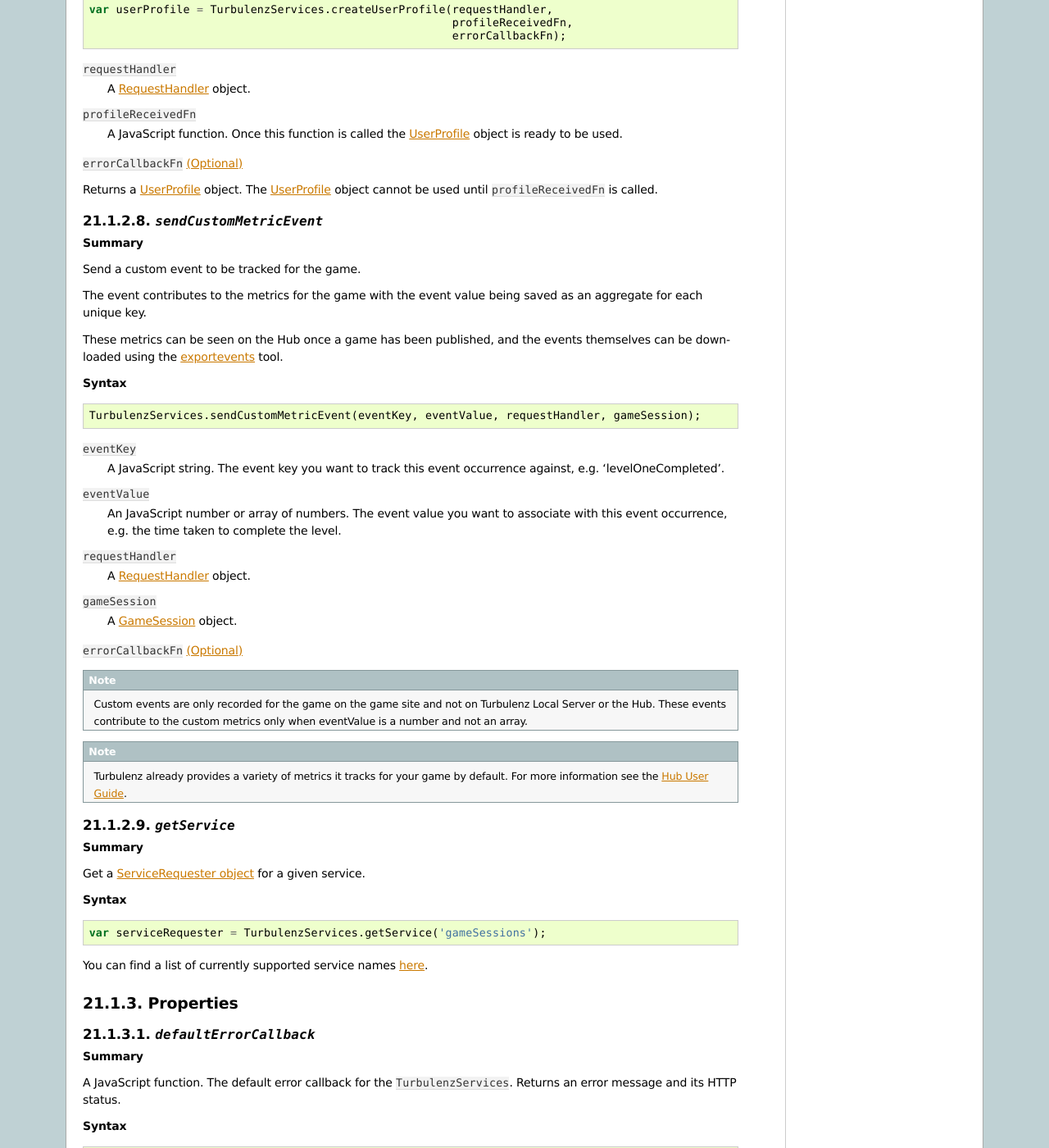
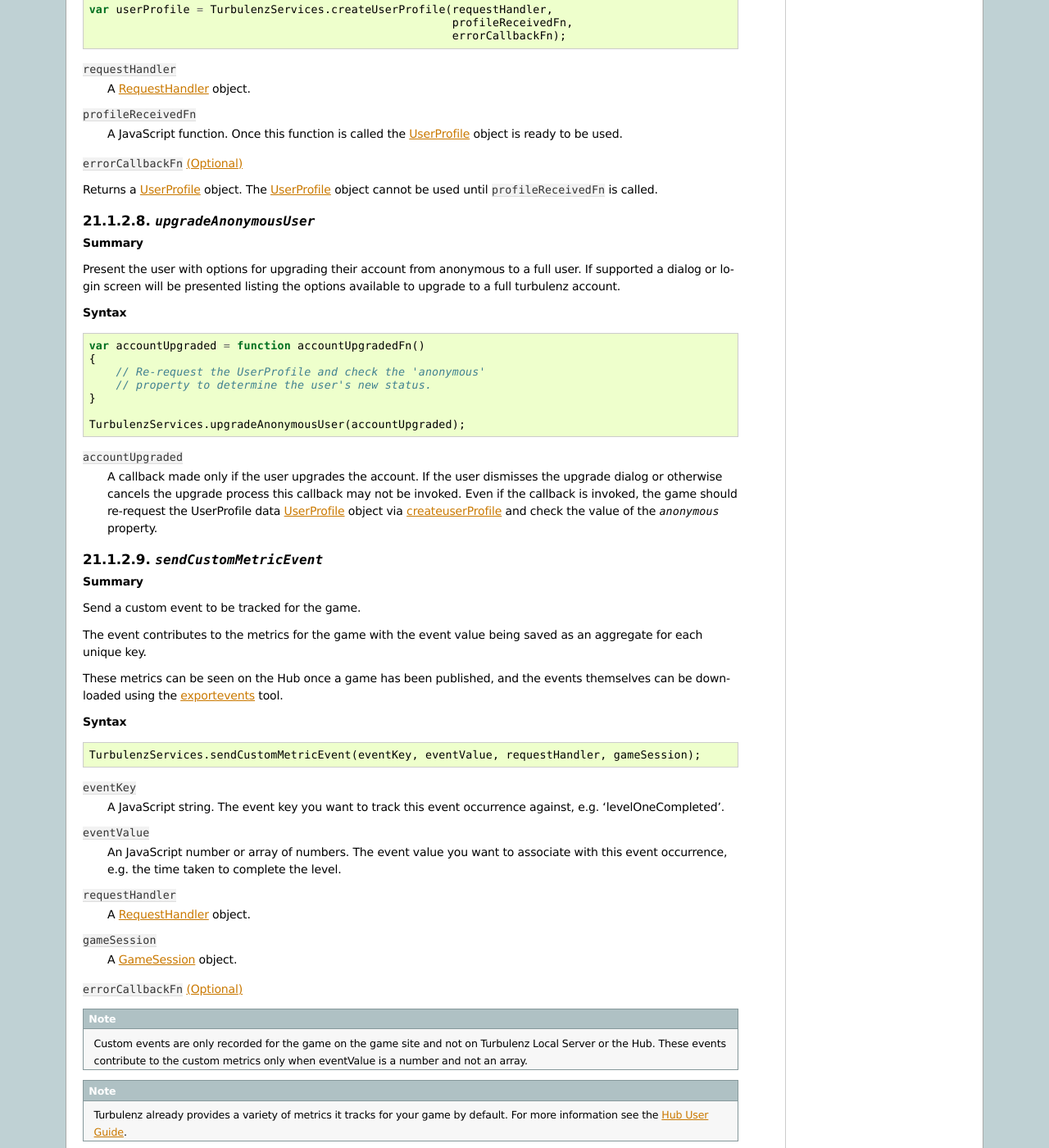
Before and after one commit to turbulenz/turbulenz_engine, a Sphinx documentation site: the page built from docs/source/turbulenz_services/turbulenzservices_api.rst, in a window 1280 px wide and 1400 px high, scrolled down 5442 px. Shown: the whole window at 82% size. Built offline with Sphinx 7.4.7, drawn with Linux system fonts in a browser that asks for light colours; some of the changed text lies outside the part shown.

Commit message:
docs: TurbulenzServices and UserProfile docs relating to anonymous users

```diff
--- a/docs/source/turbulenz_services/turbulenzservices_api.rst
+++ b/docs/source/turbulenz_services/turbulenzservices_api.rst
@@ -383,6 +383,43 @@
 The :ref:`UserProfile <userprofile>` object cannot be used until ``profileReceivedFn`` is called.
 
 .. index::
+    pair: TurbulenzServices; upgradeAnonymousUser
+
+.. _turbulenzservices_upgradeanonymoususer:
+
+`upgradeAnonymousUser`
+----------------------
+
+**Summary**
+
+Present the user with options for upgrading their account from
+anonymous to a full user.  If supported a dialog or login screen will
+be presented listing the options available to upgrade to a full
+turbulenz account.
+
+
+**Syntax** ::
+
+    var accountUpgraded = function accountUpgradedFn()
+    {
+        // Re-request the UserProfile and check the 'anonymous'
+        // property to determine the user's new status.
+    }
+
+    TurbulenzServices.upgradeAnonymousUser(accountUpgraded);
+
+
+``accountUpgraded``
+    A callback made only if the user upgrades the account.  If the
+    user dismisses the upgrade dialog or otherwise cancels the upgrade
+    process this callback may not be invoked.  Even if the callback is
+    invoked, the game should re-request the UserProfile data
+    :ref:`UserProfile <userprofile>` object via
+    :ref:`createuserProfile <turbulenzservices_createuserprofile>` and
+    check the value of the `anonymous` property.
+
+
+.. index::
     pair: TurbulenzServices; sendCustomMetricEvent
 
 .. _turbulenzservices_sendcustommetricevent:
```
Also changed, not shown: docs/source/turbulenz_services/userprofile_api.rst (+30 -0 lines).
